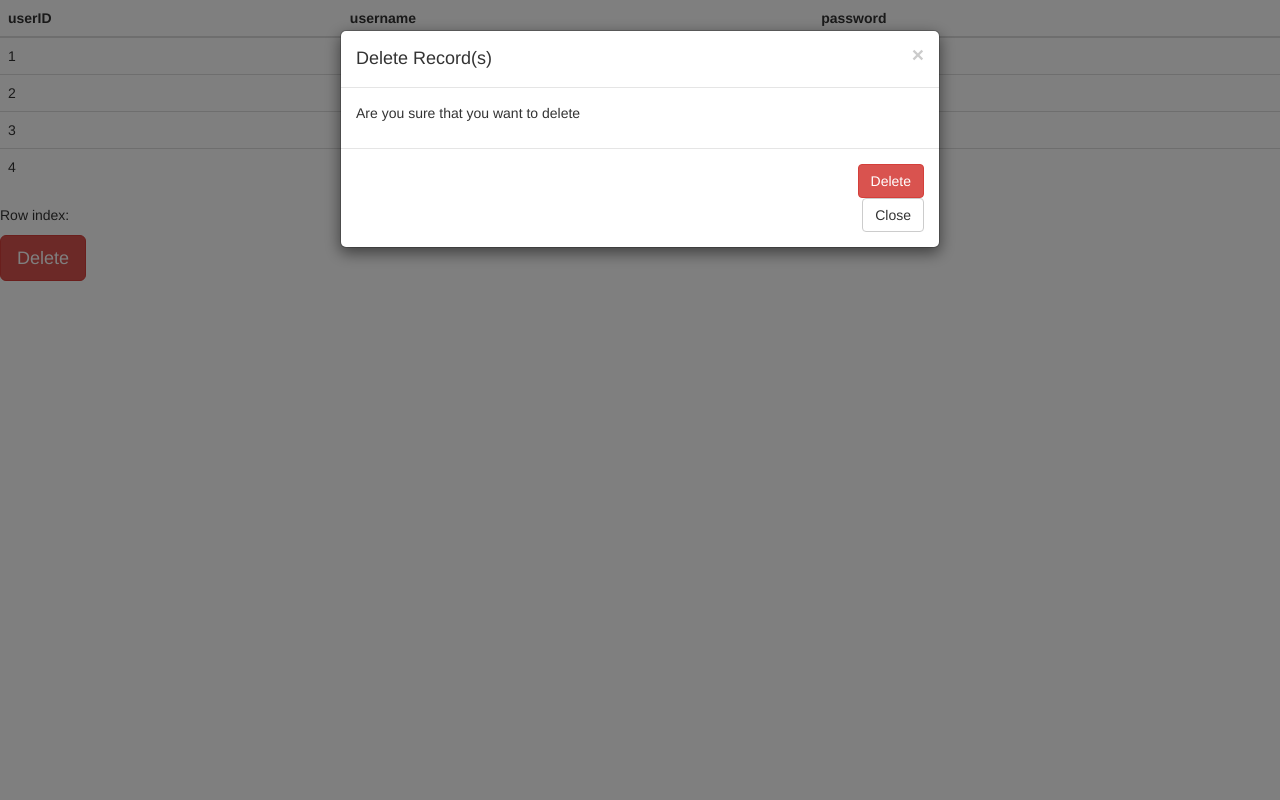
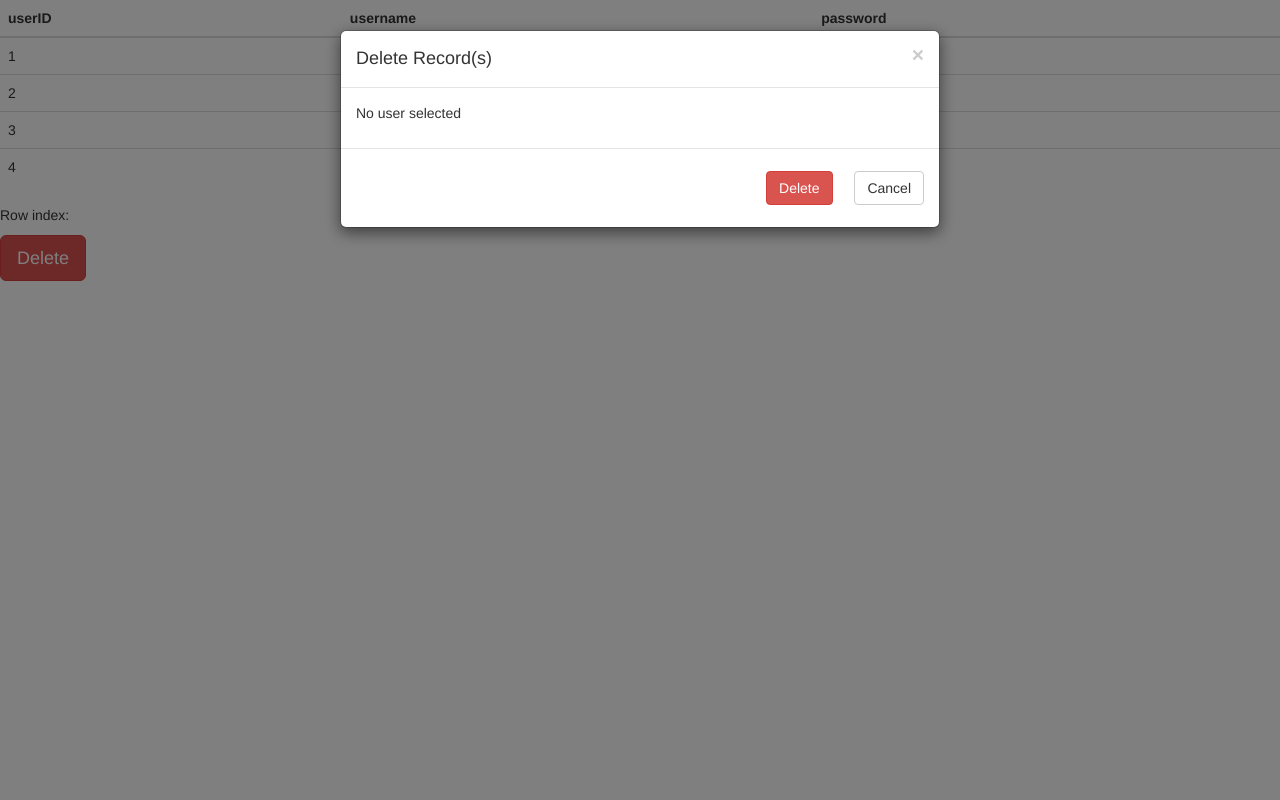
Before and after one commit to mwooddc/ChatV1, a Flask app: page /registered in a window 1280 px wide, after a click on "Delete". Run offline with Flask 2, Linux system fonts and the light colour scheme; data comes from the database, SQL or seed files in the repository; both versions use the stored data as it was after the commit; some libraries are stand-ins or nearby versions.

Commit message:
confirm delete resolved with css

```diff
--- a/static/js/script.js
+++ b/static/js/script.js
@@ -1,6 +1,7 @@
 function get_userID(userID)
 {
     console.log(userID)
+
     console.log(userID.firstElementChild)
     // document.getElementById('the_userID').textContent = x.textContent;
     userID = userID.firstElementChild.textContent
@@ -8,3 +9,14 @@
     document.getElementById('the_userID_field').value = userID
     return userID
 }
+
+function getvalue(){
+    var user = document.getElementById('the_userID_field').value;
+    console.log(user)
+    if (user == ""){
+      console.log("x is Empty")
+      document.getElementById('userID_in_modal').innerText = "No user selected";
+    }else{
+    document.getElementById('userID_in_modal').innerText = `Are you sure that you want to delete user: ${user}`
+    }
+  }
--- a/templates/registered.html
+++ b/templates/registered.html
@@ -33,7 +33,7 @@
 <!-- Button trigger modal -->
 <!-- <div class="container"> -->
     <!-- Trigger the modal with a button -->
-    <button type="button" class="btn btn-danger btn-lg" data-toggle="modal" data-target="#myModal">Delete</button>
+    <button type="button" class="btn btn-danger btn-lg" data-toggle="modal" data-target="#myModal" onclick="getvalue()">Delete</button>
 
     <!-- Modal -->
     <div class="modal fade" id="myModal" role="dialog">
@@ -46,20 +46,22 @@
             <h4 class="modal-title">Delete Record(s)</h4>
           </div>
           <div class="modal-body">
-            <p>Are you sure that you want to delete <span id="the_userID"></span></p>
+            <p id="userID_in_modal"></p>
+
           </div>
           <div class="modal-footer">
-              <form action="/delete" method="post">
+              <form action="/delete" class="btn" method="post">
                   <input type="hidden" id="the_userID_field" name="the_userID_field" value="">
-                  <button type="submit" class="btn btn-danger"">Delete</button>
+                  <button type="submit" class="btn btn-danger">Delete</button>
               </form>
-            <button type="button" class="btn btn-default" data-dismiss="modal">Close</button>
+            <button type="button" class="btn btn-default" data-dismiss="modal">Cancel</button>
           </div>
         </div>
 
       </div>
     </div>
 
+
   <!-- </div> -->
 
 
```
Also changed, not shown: SQL/chat.db.
